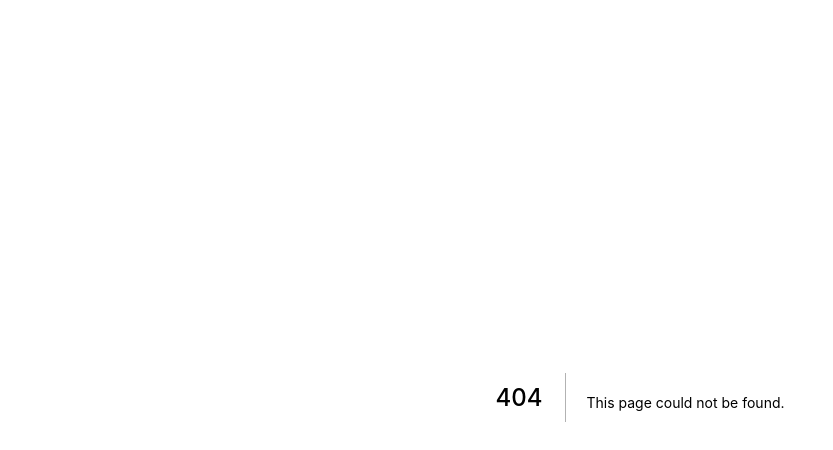
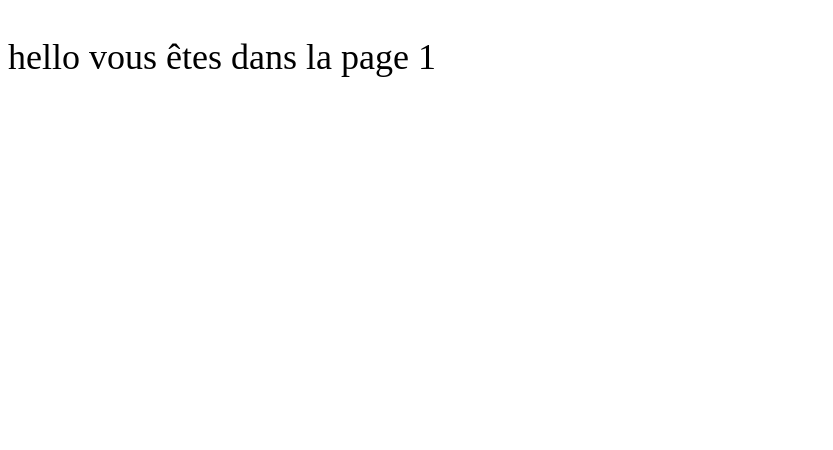
Before and after one commit to 47tibo/demo-next, a Next.js app: page /post/1 in a window 1280 px wide. Before the commit this address had no page. Shown: the top 450 px of the page, without its empty margins (0-833 px from the left). Built offline with nearby package versions, Linux system fonts and the light colour scheme.

Commit message:
4 routes dynamiques

```diff
--- /dev/null
+++ b/pages/post/[name].tsx
@@ -0,0 +1,9 @@
+import React from 'react'
+import { useRouter } from 'next/router'
+
+const Post: React.FC = () => {
+  const { name } = useRouter().query
+  return <p>hello vous êtes dans la page {name}</p>
+}
+
+export default Post
```
